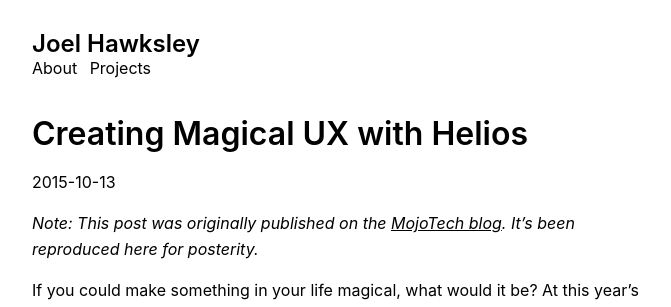
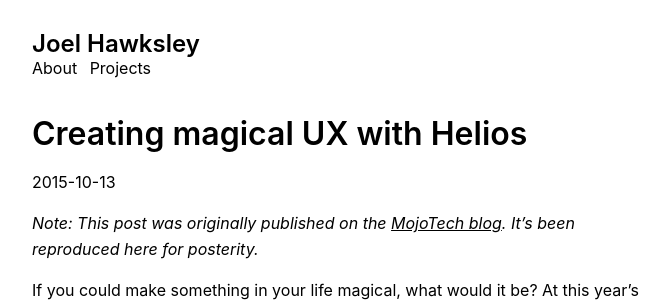
Before and after one commit to joelhawksley/identity, a Jekyll site: the page built from _posts/2015-10-13-creating-magical-ux-with-helios.md, in a window 1280 px wide and 900 px high. Shown: the top 307 px of the window, without its empty margins (304-975 px from the left). Built offline with Jekyll 4.4.1, drawn with Linux system fonts in a browser that asks for light colours.

Commit message:
downcase

```diff
--- a/_posts/2015-10-13-creating-magical-ux-with-helios.md
+++ b/_posts/2015-10-13-creating-magical-ux-with-helios.md
@@ -1,6 +1,6 @@
 ---
 layout: post
-title: Creating Magical UX with Helios
+title: Creating magical UX with Helios
 ---
 
 _Note: This post was originally published on the [MojoTech blog](https://www.mojotech.com/blog/). It's been reproduced here for posterity._
```
